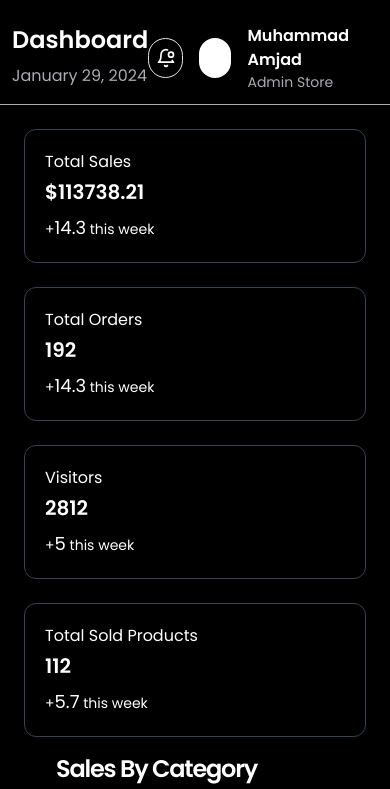
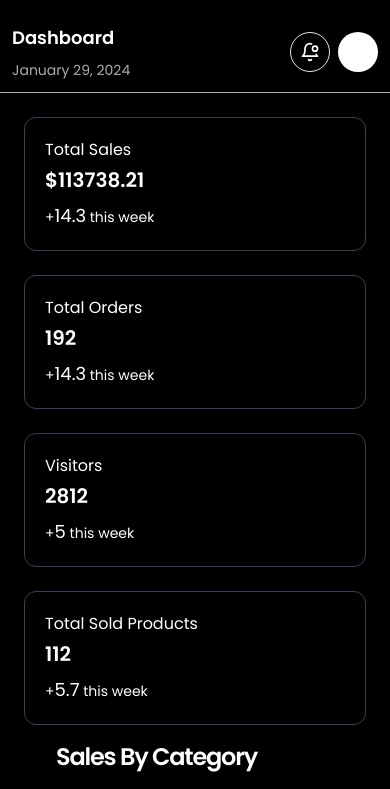
Before and after one commit to devvMuhammad/admin-redeemx, a Next.js app: page / in a window 390 px wide. Shown: the top 789 px of the page. Built offline with nearby package versions, Linux system fonts and the light colour scheme.

Commit message:
small text changes for responsiveness

```diff
--- a/src/components/header/Header.tsx
+++ b/src/components/header/Header.tsx
@@ -11,17 +11,17 @@ export default function Header() {
     <nav className="flex justify-between mt-3 border-b border-b-grey p-3">
       <div className="flex flex-col gap-2">
         <SectionName />
-        <p className="text-grey">{date}</p>
+        <p className="text-sm md:text-lg text-grey">{date}</p>
       </div>
-      <div className="flex gap-4 items-center">
+      <div className="flex gap-2 items-center">
         <div className="cursor-pointer w-10 h-10 flex items-center justify-center p-1 border rounded-full hover:bg-white hover:text-black">
           <BellDotIcon className="h-5 w-5" />
         </div>
         <div className="cursor-pointer w-10 h-10 bg-white rounded-full"></div>
-        <div>
+        {/* <div>
           <p className="font-bold">Muhammad Amjad</p>
           <p className="text-sm text-grey">Admin Store</p>
-        </div>
+        </div> */}
       </div>
     </nav>
   );
--- a/src/components/header/SectionName.tsx
+++ b/src/components/header/SectionName.tsx
@@ -4,7 +4,7 @@ import { usePathname } from "next/navigation";
 export default function SectionName() {
   const pathname = usePathname() == "/" ? "/dashboard" : usePathname();
   return (
-    <h1 className="text-2xl font-bold">
+    <h1 className="text-lg md:text-2xl font-bold">
       {pathname[1].toUpperCase() + pathname.slice(2)}
     </h1>
   );
```
